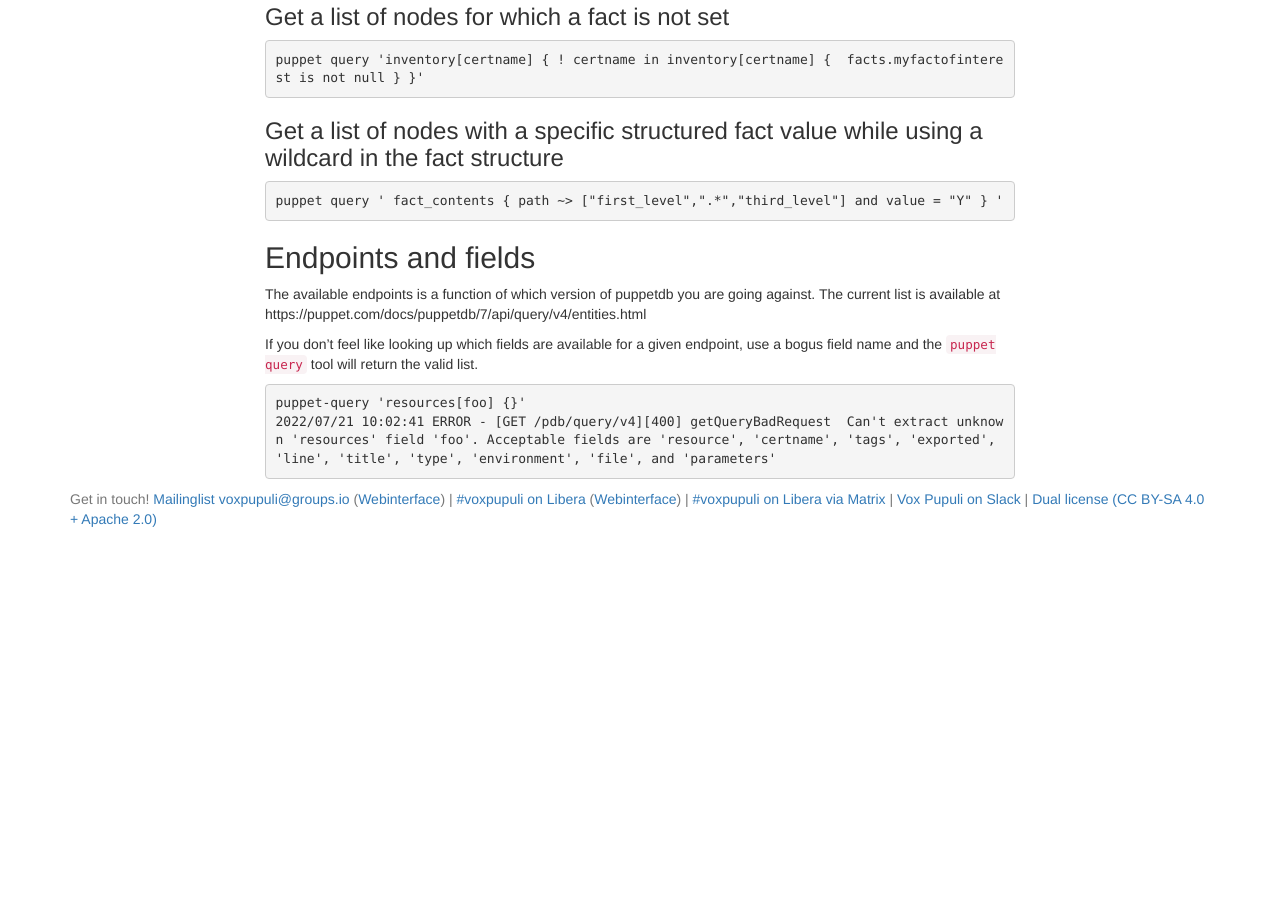
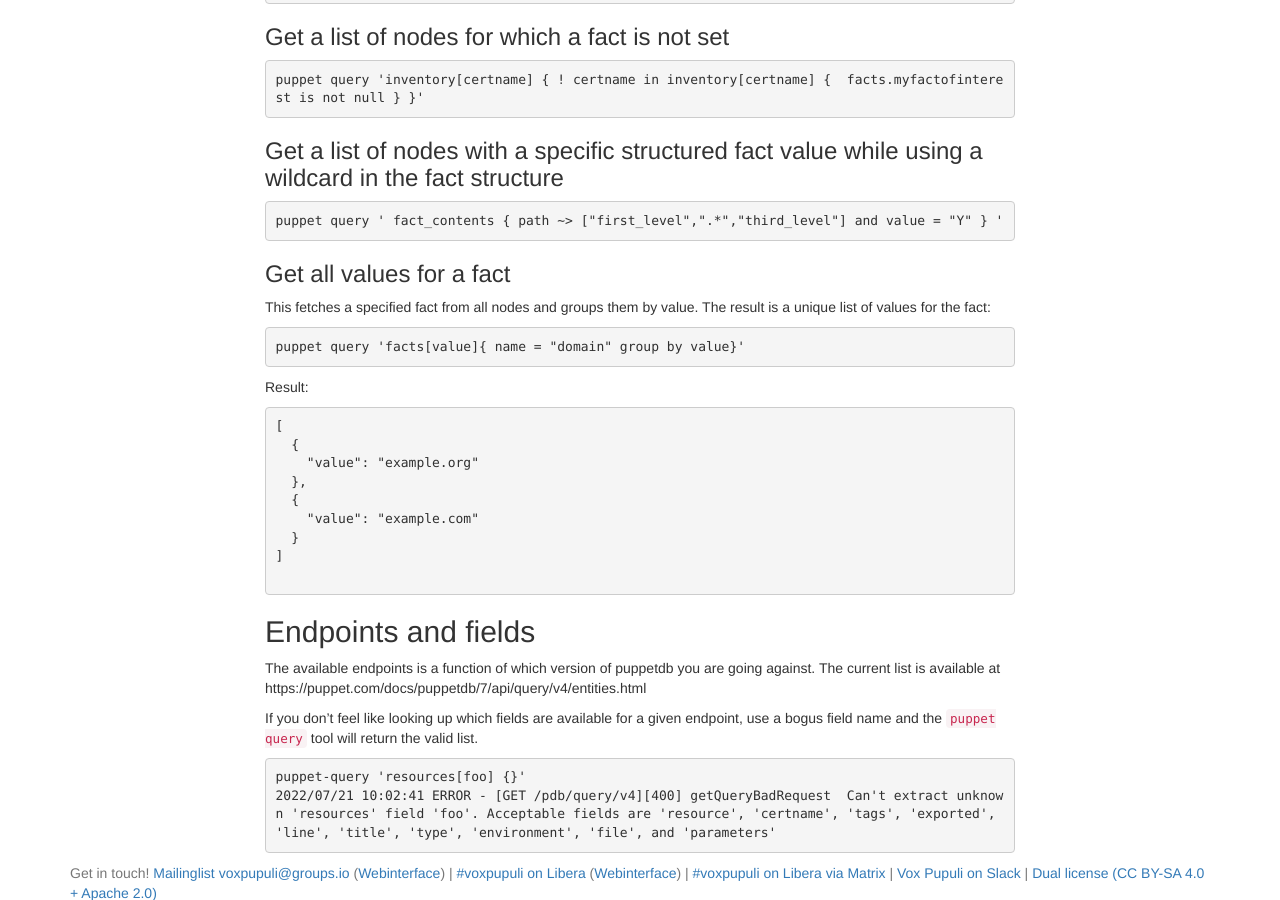
Before and after one commit to voxpupuli/voxpupuli.github.io, a Jekyll site: the page built from _docs/pql_queries.md, in a window 1280 px wide and 900 px high, scrolled down 3382 px. Built offline with Jekyll 4.4.1, drawn with Linux system fonts in a browser that asks for light colours; nearby versions of some CDN libraries; before the commit the page ends 3921 px from its top, so only the background shows below that; some of the changed text lies outside the part shown.

Commit message:
Document more PQL queries

````diff
--- a/_docs/pql_queries.md
+++ b/_docs/pql_queries.md
@@ -155,6 +155,29 @@
 puppet query ' fact_contents { path ~> ["first_level",".*","third_level"] and value = "Y" } '
 ```
 
+### Get all values for a fact
+
+This fetches a specified fact from all nodes and groups them by value. The
+result is a unique list of values for the fact:
+
+```
+puppet query 'facts[value]{ name = "domain" group by value}'
+```
+
+Result:
+
+```
+[
+  {
+    "value": "example.org"
+  },
+  {
+    "value": "example.com"
+  }
+]
+
+```
+
 ## Endpoints and fields
 The available endpoints is a function of which version of puppetdb you are going against. The current list is available at https://puppet.com/docs/puppetdb/7/api/query/v4/entities.html
 
````
